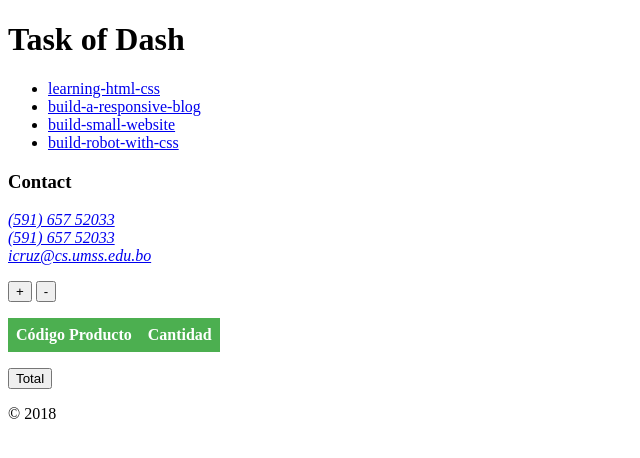
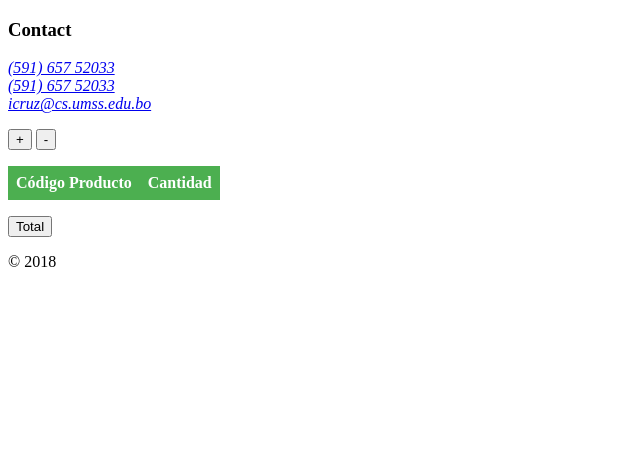
Before and after one commit to israel24/israel24.github.io, a plain HTML site: page index.html in a window 1280 px wide. Shown: the whole page, without its empty margins (0-640 px from the left). Drawn offline with Linux system fonts and the light colour scheme.

Commit message:
Update index.html

```diff
--- a/index.html
+++ b/index.html
@@ -41,15 +41,6 @@
 	</script>
 </head>
 <body>
-	<header id="header" class="">
-		<h1>Task of Dash</h1>
-		<ul>
-			<li><a href="./generalassemb/task1.html">learning-html-css</a></li>
-			<li><a href="./generalassemb/task2.html">build-a-responsive-blog</a></li>
-			<li><a href="./generalassemb/task3.html">build-small-website</a></li>
-			<li><a href="./generalassemb/task4.html">build-robot-with-css</a></li>
-		</ul>
-	</header><!-- /header -->
 	<h3>Contact</h3>
 	<address>
 		<a href="tel:65752033"><abbr title="Phone"></abbr>(591) 657 52033</a>
```
